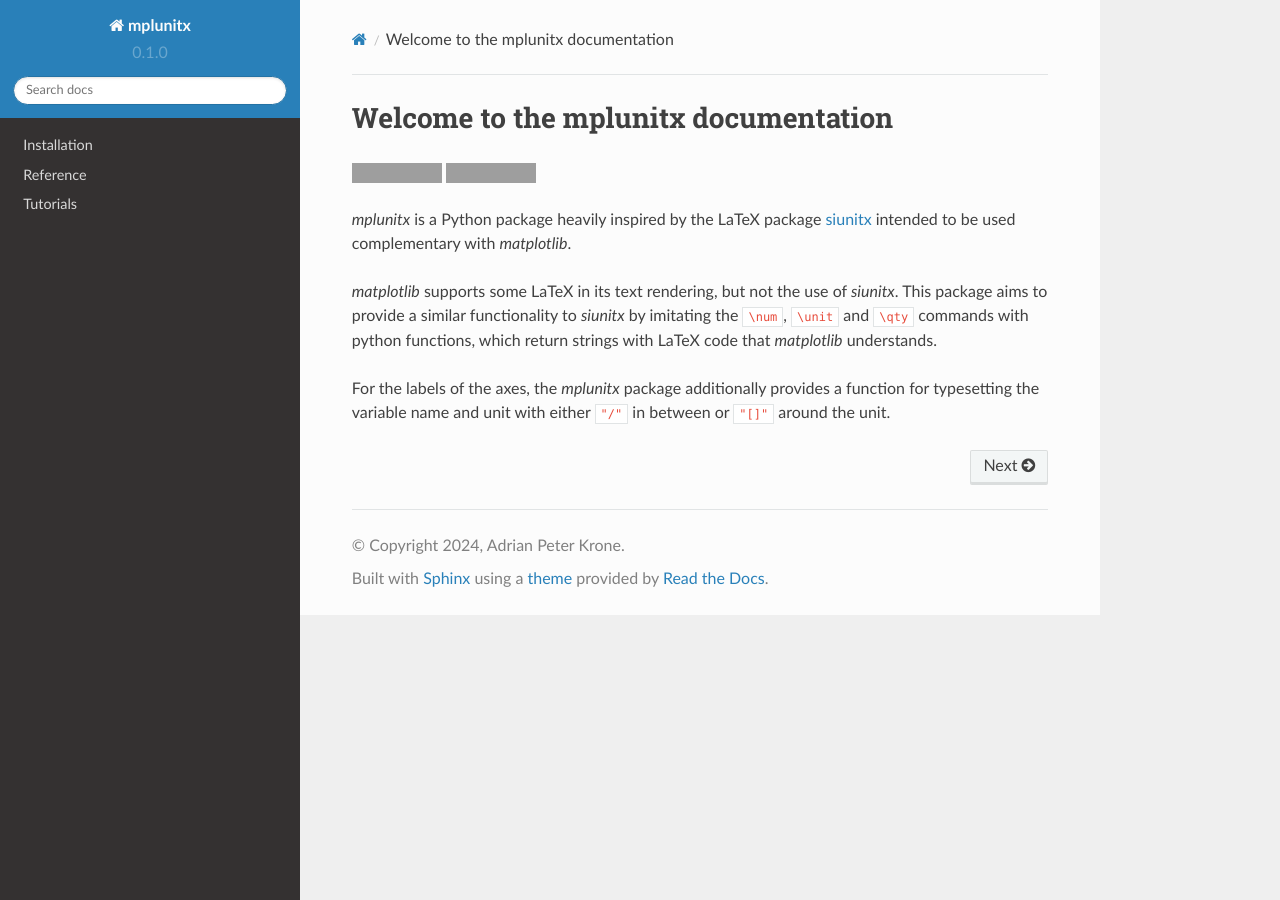
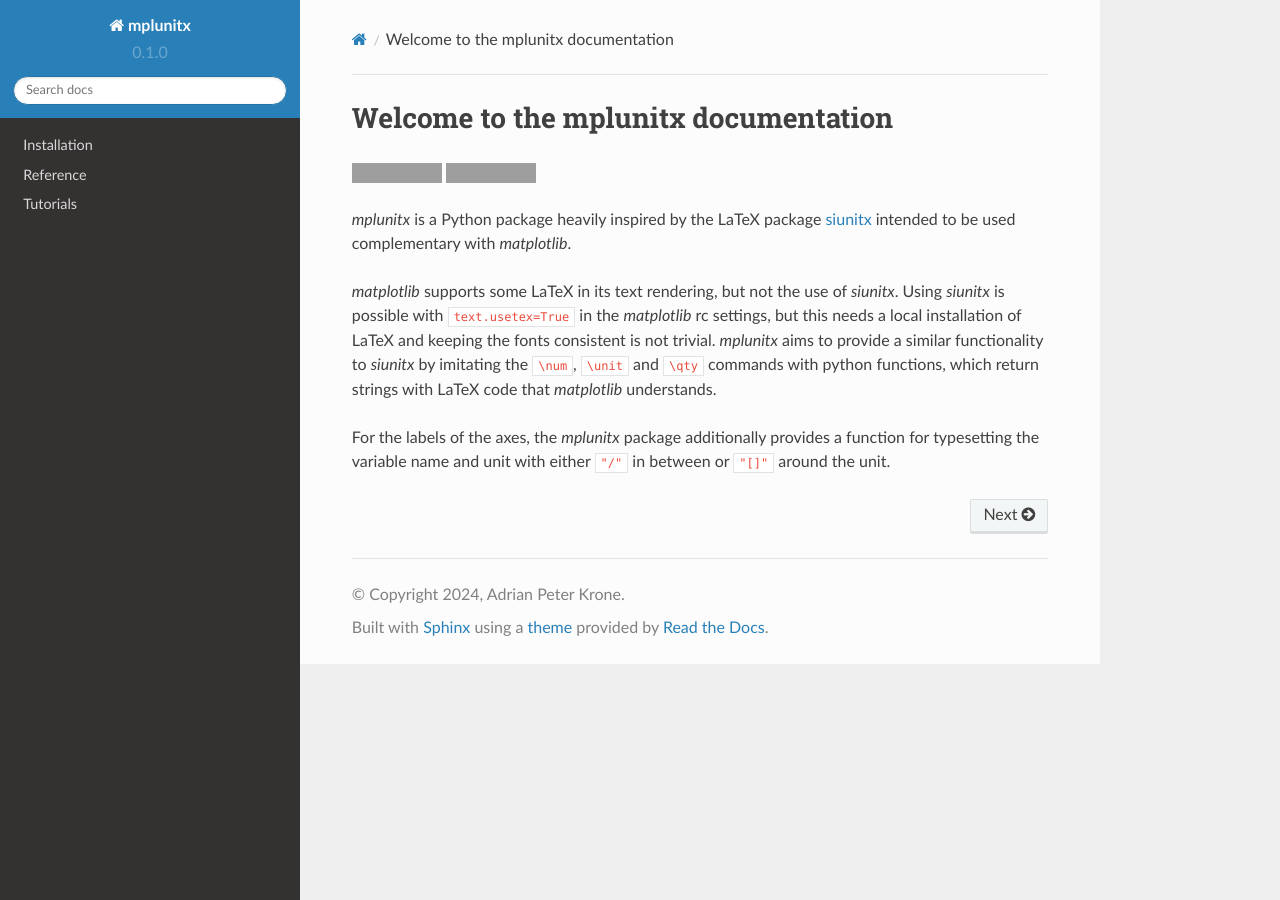
Before and after one commit to adryyan/mplunitx, a Sphinx documentation site: the page built from docs/index.rst, in a window 1280 px wide. Built offline with Sphinx 7.4.7 and the Read the Docs theme 2.0.0, drawn with Linux system fonts in a browser that asks for light colours; grey boxes are pictures that could not be loaded.

```diff
--- a/docs/index.rst
+++ b/docs/index.rst
@@ -7,8 +7,10 @@ Welcome to the mplunitx documentation
 package `siunitx`_ intended to be used complementary with *matplotlib*.
 
 *matplotlib* supports some LaTeX in its text rendering,
-but not the use of *siunitx*.
-This package aims to provide a similar functionality to *siunitx* by
+but not the use of *siunitx*. Using *siunitx* is possible with
+``text.usetex=True`` in the *matplotlib* rc settings, but this needs a
+local installation of LaTeX and keeping the fonts consistent is not trivial.
+*mplunitx* aims to provide a similar functionality to *siunitx* by
 imitating the ``\num``, ``\unit`` and ``\qty`` commands with python functions,
 which return strings with LaTeX code that *matplotlib* understands.
 
```
Also changed, not shown: README.rst (+7 -4 lines).
